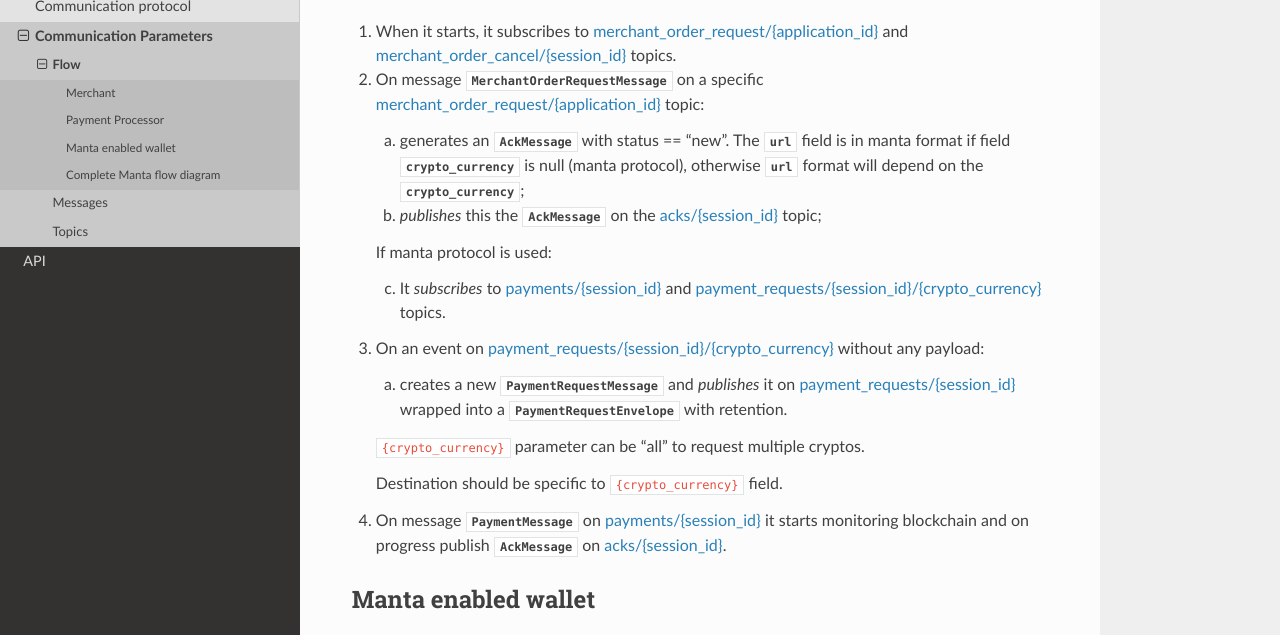
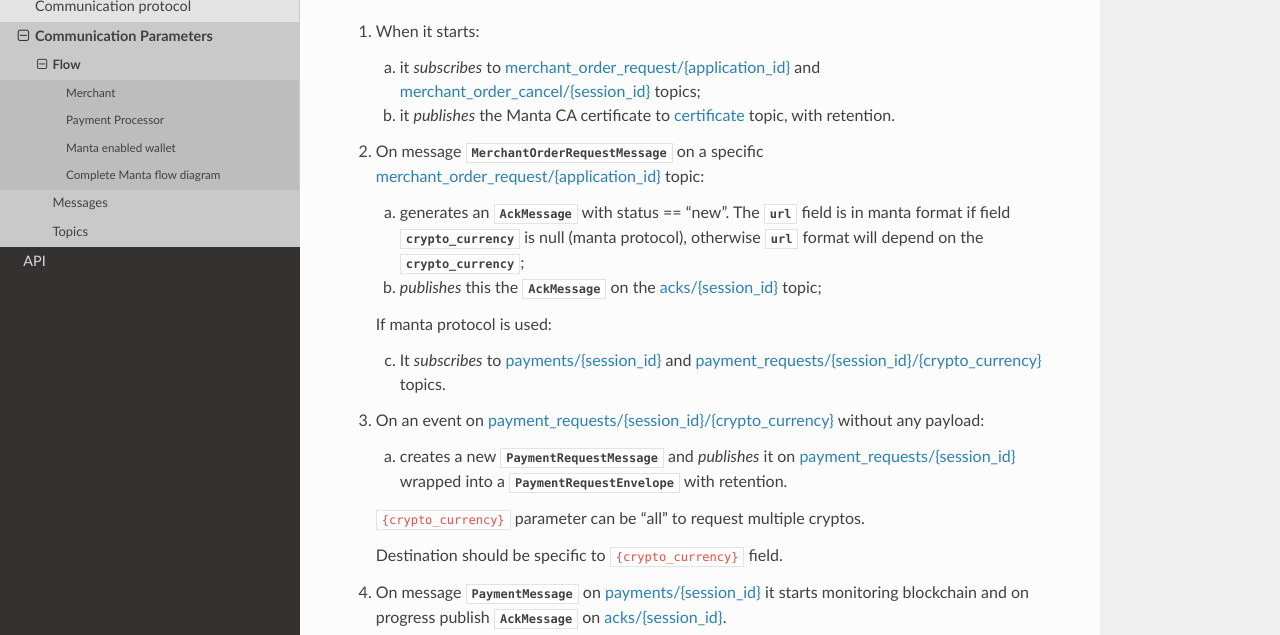
Before and after one commit to appiapay/manta-python, a Sphinx documentation site: the page built from docs/protocol/flow.rst, in a window 1280 px wide and 900 px high, scrolled down 724 px, cut to the strip 236-871 px from the top of the window. Built offline with Sphinx 7.4.7 and the Read the Docs theme 2.0.0, drawn with Linux system fonts in a browser that asks for light colours.

Commit message:
Add missing doc about the certificate topic

```diff
--- a/docs/protocol/flow.rst
+++ b/docs/protocol/flow.rst
@@ -58,8 +58,10 @@ The payment process from the :term:`Payment Processor`'s side:
  activation = none;
  Merchant; "Payment Processor"; Wallet; "MQTT Broker";
 
- "Payment Processor" --> "MQTT Broker" [rightnote="(1) SUBSCRIBE to\n\"merchant_order_request/+\""]
- "Payment Processor" --> "MQTT Broker" [rightnote="(1) SUBSCRIBE to\n\"merchant_order_cancel/+\""]
+ "Payment Processor" --> "MQTT Broker" [rightnote="(1a) SUBSCRIBE to\n\"merchant_order_request/+\""]
+ "Payment Processor" --> "MQTT Broker" [rightnote="(1a) SUBSCRIBE to\n\"merchant_order_cancel/+\""]
+ "Payment Processor" --> "MQTT Broker" [rightnote="PUBLISH on\n\"certificate\"",
+                                        label="(1b) Manta CA certificate"]
 
  === initialization complete ===
 
@@ -76,8 +78,13 @@ The payment process from the :term:`Payment Processor`'s side:
  "Payment Processor" ->> Wallet [leftnote="PUBLISH on\n\"payment_requests/{session_id}\"",
                                  label="(3a) PaymentRequestEnvelope"];
 
-1. When it starts, it subscribes to :ref:`merchant_order_request/+`
-   and :ref:`merchant_order_cancel/+` topics.
+1. When it starts:
+
+   a. it *subscribes* to :ref:`merchant_order_request/+`
+      and :ref:`merchant_order_cancel/+` topics;
+
+   b. it *publishes* the Manta CA certificate to :ref:`certificate`
+      topic, with retention.
 
 2. On message :class:`~manta.messages.MerchantOrderRequestMessage` on
    a specific :ref:`merchant_order_request/{application_id}` topic:
```
Also changed, not shown: docs/protocol/topics.rst (+11 -0 lines).
